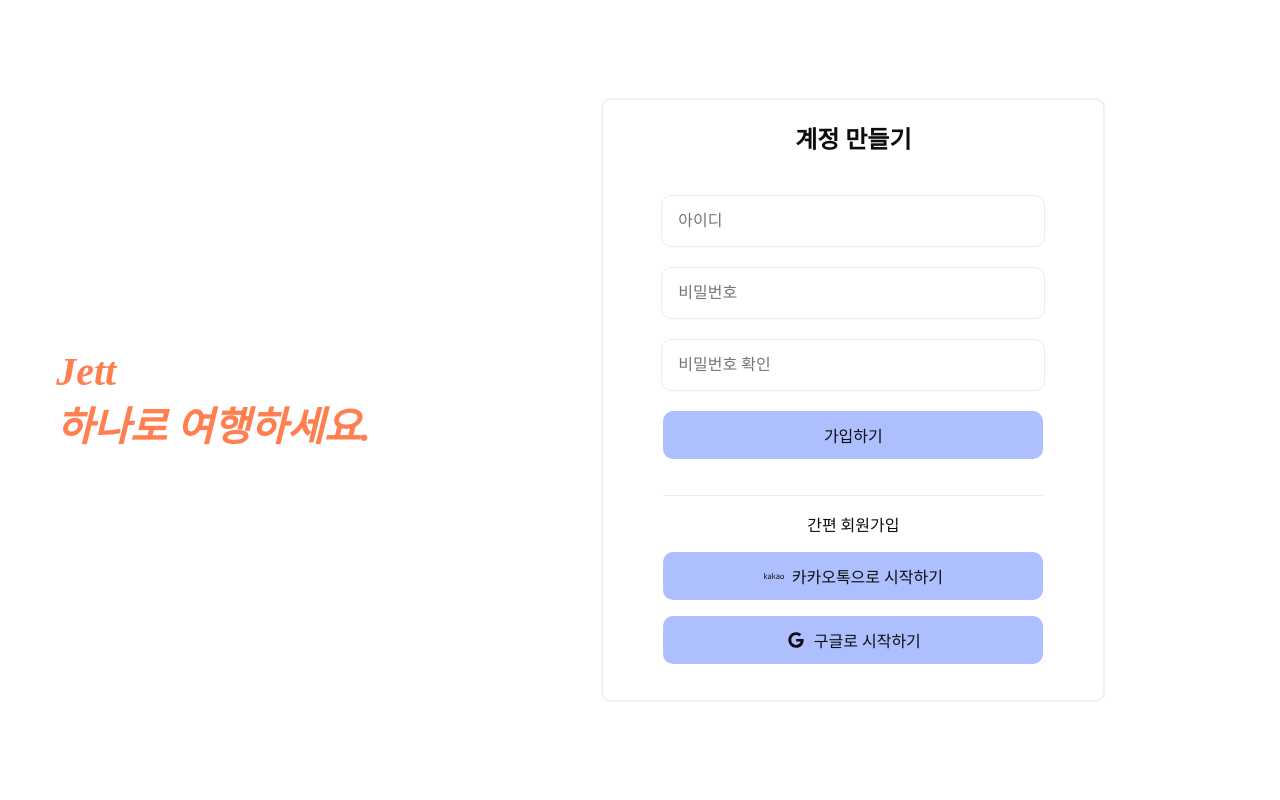
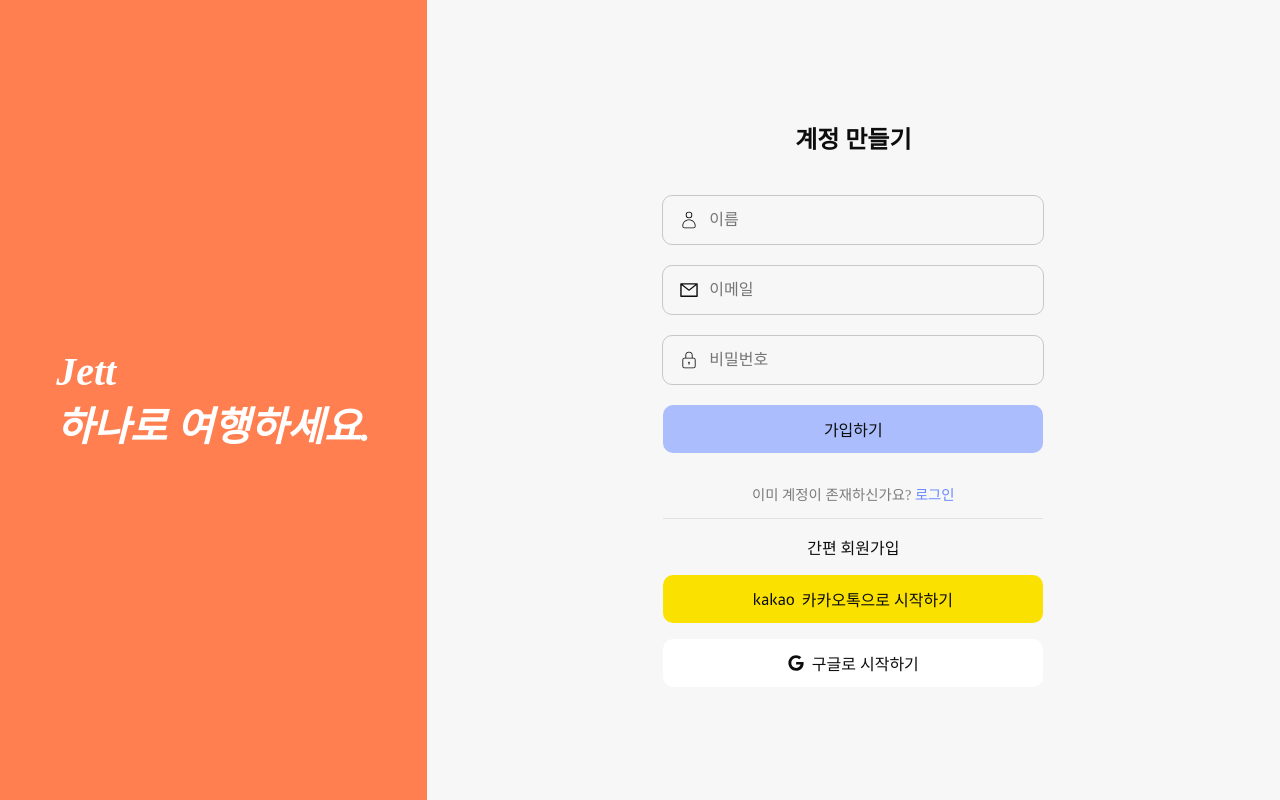
Before and after one commit to Jetting2024/Frontend, a React (Create React App) app in the folder jett/: page /register in a window 1280 px wide. Built offline with nearby package versions, Linux system fonts and the light colour scheme; a web font is replaced by a local one.

Commit message:
로그인 레이아웃 완료

```diff
--- a/jett/src/App.jsx
+++ b/jett/src/App.jsx
@@ -1,12 +1,14 @@
 import React from 'react';
 import { BrowserRouter as Router, Route, Routes } from "react-router-dom";
-import RegisterPage from './page/RegisterPage';
+import RegisterPage from './pages/RegisterPage';
+import LoginPage from './pages/LoginPage';
 
 function App() {
   return (
     <Router>
       <Routes>
         <Route path='/register' element={<RegisterPage />}/>
+        <Route path='/login' element={<LoginPage />} />
       </Routes>
 
     </Router>
--- a/jett/src/components/Button.jsx
+++ b/jett/src/components/Button.jsx
@@ -9,30 +9,28 @@
     width: 380px;
     height: 48px;
     border-radius: 10px;
-    background-color: rgba(153, 175, 255, 0.8);
+    background-color: ${({ color }) => color || 'rgba(153, 175, 255, 0.8)'};
     border: none;
     outline: none;
     font-size: 1rem;
 
     &:hover {
-        background-color: rgba(153, 175, 255, 0.5);
+        /* background-color: rgba(153, 175, 255, 0.5); */
+        opacity: 0.8;
     }
 `;
 
 const IconWrapper = styled.div`
-    width: 20px;
-    height: 20px;
     display: flex;
     align-items: center;
     justify-content: center;
     margin-right: 8px; /* 아이콘과 텍스트 사이의 간격 조정 */
 `;
 
-const Button = ({ children, icon: Icon, size: iconSize }) => {
+const Button = ({ children, icon: Icon, size: iconSize, color }) => {
 
     return (
-        <>
-        <Container>
+        <Container color={color}>
             {Icon && (
                 <IconWrapper>
                     <Icon size={iconSize} />
@@ -40,7 +38,6 @@
             )}
             {children}
         </Container>
-        </>
     );
 };
 
--- a/jett/src/components/DivideLine.jsx
+++ b/jett/src/components/DivideLine.jsx
@@ -3,7 +3,7 @@
 const Box = styled.div`
     width: 380px;
     height: 1px;
-    border-bottom: 1px solid #ededed;
+    border-bottom: 1px solid #e2e2e2;
 `;
 
 export const DivideLine = () => {
--- a/jett/src/components/TextBox.jsx
+++ /dev/null
@@ -1,29 +0,0 @@
-import { styled } from 'styled-components'
-import React from 'react'
-
-const Box = styled.input`
-    width: 364px;
-    height: 48px;
-    padding-left: 16px;
-    border-radius: 10px;
-    border: 1px solid #ededed;
-    font-size: 1rem;
-    outline: none;
-    ::placeholder {
-        font-size: 1rem;
-    }
-    &:focus {
-        border-color: rgba(153, 175, 255, 0.9);
-    }
-`;
-
-const TextBox = (props) => {
-  return (
-    <>
-        <Box placeholder={props.text}>
-        </Box>
-    </>
-  )
-}
-
-export default TextBox
--- /dev/null
+++ b/jett/src/components/TextField.jsx
@@ -0,0 +1,58 @@
+import { styled } from 'styled-components';
+import React from 'react';
+
+const Wrapper = styled.div`
+    width: 364px;
+    height: 48px;
+    display: flex;
+    align-items: center;
+    border-radius: 10px;
+    border: 1px solid #c7c7c7;
+    padding-left: 16px;
+    font-size: 1rem;
+    outline: none;
+
+    &:focus-within {
+        border-color: rgba(153, 175, 255, 0.9);
+    }
+
+    &:hover {
+        border-color: rgba(153, 175, 255, 0.9);
+    }
+
+`;
+
+const Field = styled.input`
+    flex: 1;
+    height: 100%;
+    border: none;
+    outline: none;
+    font-size: 1rem;
+    background-color: transparent;
+
+    ::placeholder {
+        font-size: 1rem;
+    }
+`;
+
+const IconWrapper = styled.div`
+    display: flex;
+    align-items: center;
+    justify-content: center;
+    margin-right: 8px;
+`;
+
+const TextField = ({ type, icon: Icon, placeholder }) => {
+    return (
+        <Wrapper>
+            {Icon && (
+                <IconWrapper>
+                    <Icon size={20} />
+                </IconWrapper>
+            )}
+            <Field type={type} placeholder={placeholder} />
+        </Wrapper>
+    );
+}
+
+export default TextField;
--- a/jett/src/components/auth/Register.jsx
+++ /dev/null
@@ -1,69 +0,0 @@
-import React from 'react';
-import styled from 'styled-components';
-import TextBox from '../TextBox';
-import Button from '../Button';
-import { FaGoogle } from "react-icons/fa6";
-import { SiKakao } from "react-icons/si";
-import { DivideLine } from '../DivideLine';
-
-const Container = styled.section`
-    width: 500px;
-    height: 600px;
-    border-radius: 10px;
-    border: 2px solid rgba(237, 237, 237, 0.8);
-    background-color: #fff;
-    display: flex;
-    flex-direction: column;
-    justify-content: space-between;
-    align-items: center;
-`;
-
-const TopContainer = styled.section`
-  flex: 1;
-  display: flex;
-  width: 380px;
-  flex-direction: column;
-  justify-content: center;
-  align-items: center;
-  gap: 20px;
-  h2 {
-    margin-top: 20px;
-  }
-`;
-
-const BottomContainer = styled.section`
-  flex: 1;
-  display: flex;
-  flex-direction: column;
-  justify-content: center;
-  align-items: center;
-  gap: 16px;
-`;
-
-const BottomTitle = styled.text`
-  font-size: 1rem;
-`;
-
-const Register = () => {
-  return (
-    <>
-      <Container>
-        <TopContainer>
-          <h2>계정 만들기</h2>
-          <TextBox text='아이디' />
-          <TextBox text='비밀번호' />
-          <TextBox text='비밀번호 확인' />
-          <Button>가입하기</Button>
-        </TopContainer>
-        <BottomContainer>
-          <DivideLine />
-          <BottomTitle>간편 회원가입</BottomTitle>
-          <Button icon={SiKakao} size={40}>카카오톡으로 시작하기</Button>
-          <Button icon={FaGoogle} size={16}>구글로 시작하기</Button>
-        </BottomContainer>
-      </Container>
-    </>
-  )
-}
-
-export default Register;
--- /dev/null
+++ b/jett/src/components/login/LoginForm.jsx
@@ -0,0 +1,103 @@
+import React from 'react';
+import styled from "styled-components";
+import TextField from "../TextField";
+import Button from "../Button";
+import { FaGoogle } from "react-icons/fa6";
+import { SiKakao } from "react-icons/si";
+import { CiLock, CiUser } from "react-icons/ci";
+import { AiOutlineMail } from "react-icons/ai";
+import { DivideLine } from "../DivideLine";
+import { Link } from "react-router-dom";
+
+const Container = styled.section`
+  width: 500px;
+  height: 550px;
+  background-color: transparent;
+  display: flex;
+  flex-direction: column;
+  justify-content: space-between;
+  align-items: center;
+`;
+
+const TopContainer = styled.form`
+  flex: 1;
+  display: flex;
+  width: 380px;
+  flex-direction: column;
+  justify-content: center;
+  align-items: center;
+  gap: 20px;
+  h2 {
+    margin-top: 20px;
+  }
+`;
+
+const BottomContainer = styled.section`
+  flex: 1;
+  display: flex;
+  flex-direction: column;
+  justify-content: center;
+  align-items: center;
+  gap: 16px;
+`;
+
+const BottomTitle = styled.div`
+  font-size: 1rem;
+`;
+
+const LoginLink = styled.div`
+  margin-top: 10px;
+  font-size: 0.9rem;
+  color: rgba(0,0,0,0.5);
+  a {
+    color: rgb(104, 137, 255);
+    text-decoration: none;
+    &:hover {
+      text-decoration: underline;
+    }
+  }
+`;
+
+const ForgotPasswordLink = styled.div`
+  margin-top: 10px;
+  font-size: 0.9rem;
+  color: rgba(0,0,0,0.5);
+  a {
+    color: rgb(104, 137, 255);
+    text-decoration: none;
+    &:hover {
+      text-decoration: underline;
+    }
+  }
+`;
+
+const LoginForm = () => {
+  return (
+    <Container>
+      <TopContainer>
+        <h2>시작하기</h2>
+        <TextField type="email" icon={AiOutlineMail} placeholder="이메일" />
+        <TextField type="password" icon={CiLock} placeholder="비밀번호" />
+        <ForgotPasswordLink>
+          <Link to="/loginlost">비밀번호를 잊어버리셨나요?</Link>
+        </ForgotPasswordLink>
+        <Button>로그인</Button>
+      </TopContainer>
+      <BottomContainer>
+        <DivideLine />
+        <BottomTitle>간편 로그인</BottomTitle>
+        <Button icon={SiKakao} size={40} color="#FAE100">
+          카카오톡으로 로그인
+        </Button>
+        <Button icon={FaGoogle} size={16} color="#FFFFFF">
+          구글로 로그인
+        </Button>
+        <LoginLink>
+          아직 계정이 없으신가요? <Link to="/register">회원가입</Link>
+        </LoginLink>
+      </BottomContainer>
+    </Container>
+  );
+};
+
+export default LoginForm;
--- /dev/null
+++ b/jett/src/components/signup/RegisterForm.jsx
@@ -0,0 +1,88 @@
+import React from "react";
+import styled from "styled-components";
+import TextField from "../TextField";
+import Button from "../Button";
+import { FaGoogle } from "react-icons/fa6";
+import { SiKakao } from "react-icons/si";
+import { CiLock, CiUser } from "react-icons/ci";
+import { AiOutlineMail } from "react-icons/ai";
+import { DivideLine } from "../DivideLine";
+import { Link } from "react-router-dom";
+
+const Container = styled.section`
+  width: 500px;
+  height: 600px;
+  background-color: transparent;
+  display: flex;
+  flex-direction: column;
+  justify-content: space-between;
+  align-items: center;
+`;
+
+const TopContainer = styled.form`
+  flex: 1;
+  display: flex;
+  width: 380px;
+  flex-direction: column;
+  justify-content: center;
+  align-items: center;
+  gap: 20px;
+  h2 {
+    margin-top: 20px;
+  }
+`;
+
+const BottomContainer = styled.section`
+  flex: 1;
+  display: flex;
+  flex-direction: column;
+  justify-content: center;
+  align-items: center;
+  gap: 16px;
+`;
+
+const BottomTitle = styled.div`
+  font-size: 1rem;
+`;
+
+const LoginLink = styled.div`
+  margin-top: 10px;
+  font-size: 0.9rem;
+  color: rgba(0,0,0,0.5);
+  a {
+    color: rgb(104, 137, 255);
+    text-decoration: none;
+    &:hover {
+      text-decoration: underline;
+    }
+  }
+`;
+
+const RegisterForm = () => {
+  return (
+    <Container>
+      <TopContainer>
+        <h2>계정 만들기</h2>
+        <TextField type="text" icon={CiUser} placeholder="이름" />
+        <TextField type="email" icon={AiOutlineMail} placeholder="이메일" />
+        <TextField type="password" icon={CiLock} placeholder="비밀번호" />
+        <Button>가입하기</Button>
+        <LoginLink>
+          이미 계정이 존재하신가요? <Link to="/login">로그인</Link>
+        </LoginLink>
+      </TopContainer>
+      <BottomContainer>
+        <DivideLine />
+        <BottomTitle>간편 회원가입</BottomTitle>
+        <Button icon={SiKakao} size={40} color="#FAE100">
+          카카오톡으로 시작하기
+        </Button>
+        <Button icon={FaGoogle} size={16} color="#FFFFFF">
+          구글로 시작하기
+        </Button>
+      </BottomContainer>
+    </Container>
+  );
+};
+
+export default RegisterForm;
--- /dev/null
+++ b/jett/src/pages/LoginPage.jsx
@@ -0,0 +1,22 @@
+import React from 'react'
+import LoginForm from '../components/login/LoginForm'
+import styled from 'styled-components';
+
+const Container = styled.div`
+    display: flex;
+    justify-content: center;
+    align-items: center;
+    height: 100vh;
+    background-color: rgba(0, 0, 0, 0.03);
+`;
+
+const LoginPage = () => {
+    return (
+        <Container>
+            <LoginForm />
+        </Container>
+
+    )
+}
+
+export default LoginPage;
--- a/jett/src/page/RegisterPage.jsx
+++ b/jett/src/pages/RegisterPage.jsx
@@ -1,12 +1,6 @@
 import React from 'react';
-import styled, { keyframes } from 'styled-components';
-import Register from '../components/auth/Register';
-
-const blink = keyframes`
-    0% { opacity: 1; }
-    50% { opacity: 0; }
-    100% { opacity: 1; }
-`;
+import styled from 'styled-components';
+import RegisterForm from '../components/signup/RegisterForm';
 
 const Container = styled.div`
     width: 100%;
@@ -14,23 +8,8 @@
     display: flex;
     flex-direction: row;
 
-    /* 노트북 & 테블릿 가로 (해상도 1024px ~ 1279px) */
-    @media screen and (min-width: 1024px) and (max-width: 1279px) {
-        // 스타일 입력
-    }
-
-    /* 테블릿 가로 (해상도 768px ~ 1023px) */
-    @media screen and (min-width: 768px) and (max-width: 1023px) {
-        // 스타일 입력
-    }
-
-    /* 모바일 가로 & 테블릿 세로 (해상도 480px ~ 767px) */
-    @media screen and (min-width: 480px) and (max-width: 767px) {
-        flex-direction: column;
-    }
-
     /* 모바일 세로 (해상도 ~ 479px) */
-    @media all and (max-width: 479px) {
+    @media screen and (max-width: 750px) {
         flex-direction: column;
     }
 `;
@@ -41,6 +20,7 @@
     flex-direction: column;
     justify-content: center;
     align-items: center;
+    background-color: coral;
 
     @media screen and (max-width: 750px) {
         display: none;
@@ -52,7 +32,8 @@
     font-size: 2.5rem;
     font-weight: 900;
     font-style: italic;
-    color: coral;
+    color: #fff;
+
     @media screen and (max-width: 750px) {
         display: none;
     }
@@ -63,6 +44,7 @@
     display: flex;
     justify-content: center;
     align-items: center;
+    background-color: rgba(0, 0, 0, 0.03);
 
     @media screen and (max-width: 750px) {
         flex: none;
@@ -79,7 +61,7 @@
             </LeftContainer>
 
             <RightContainer>
-                <Register />
+                <RegisterForm />
             </RightContainer>
         </Container>
     );
```
